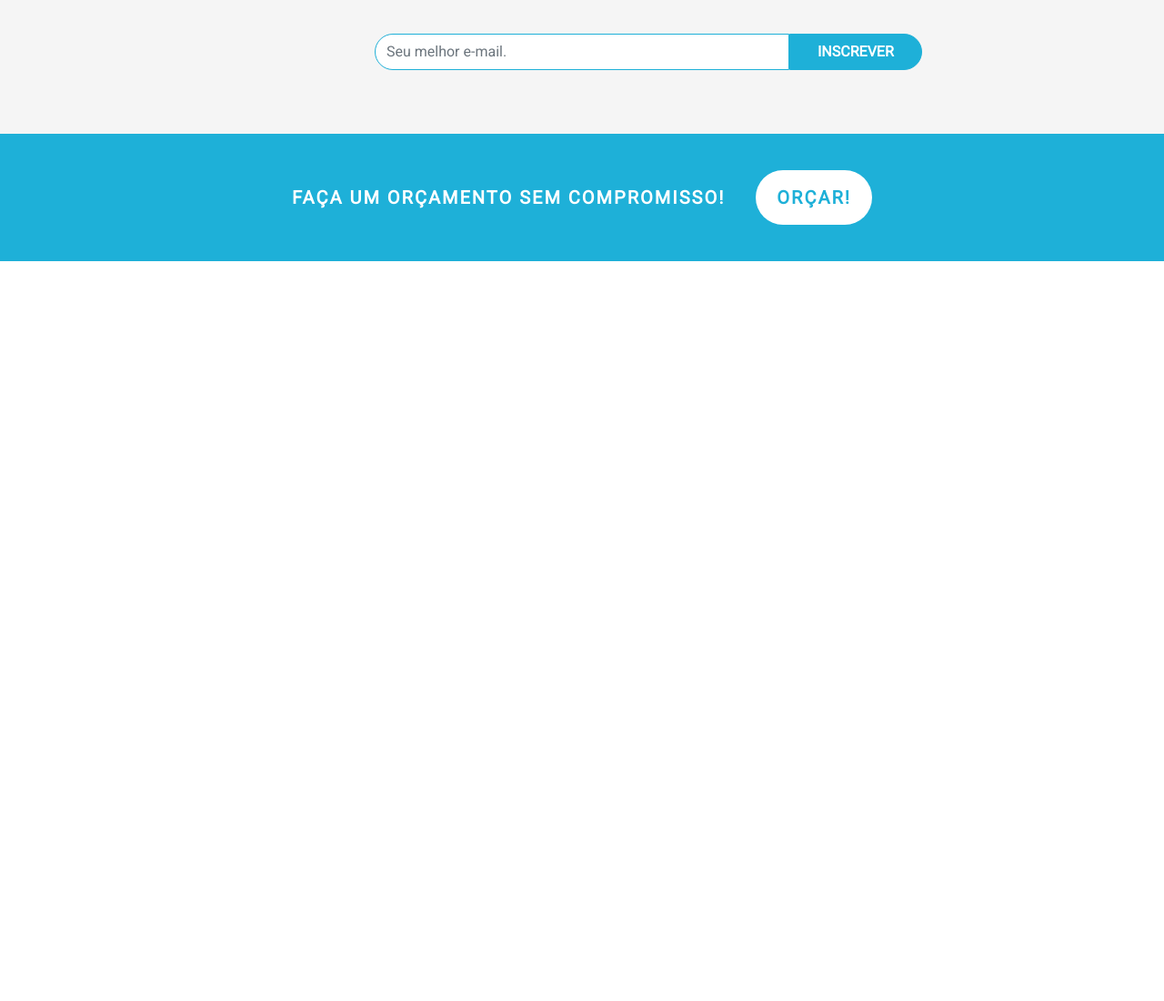
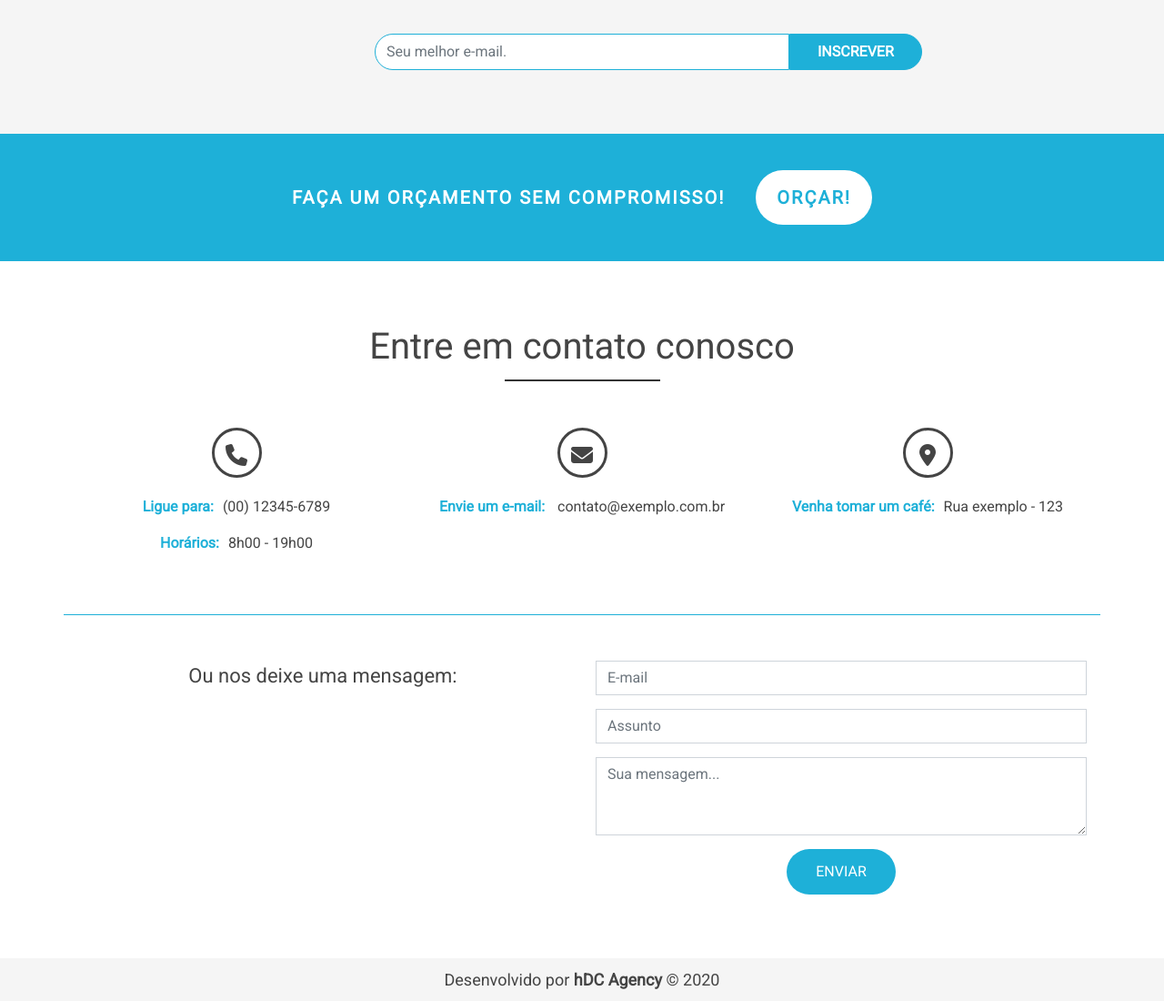
Before and after one commit to jeanmendesf/PaginaExemploBootStrap, a plain HTML site: page index.html in a window 1280 px wide. Shown: the part 4741-5841 px from the top of the page at 91% size. Before the commit the page ends 5028 px from the top, so only its background shows below. Drawn offline with nearby package versions, Linux system fonts and the light colour scheme; a script that the page names is missing.

Commit message:
Criando area "contato" e "rodape"

```diff
--- a/css/styles.css
+++ b/css/styles.css
@@ -366,3 +366,83 @@ padding-left: 0%;
     background-color:rgb(30, 176, 216);
     color: #FFF;
 }
+
+
+
+/* ----------Footer---------- */
+#contact-area{
+    text-align: center;
+}
+
+#contact-area .contact-box{
+    border-bottom: 1px solid rgb(30, 176, 216);
+    padding-bottom: 50px;
+    margin-bottom: 50px;
+}
+
+.contact-box i{
+    color: #444;
+    border: solid ;
+    border-radius: 50%;
+    width: 55px;
+    height: 55px;
+    line-height: 55px;
+    font-size: 24px;
+    margin-bottom: 20px;
+}
+
+.contact-box p{
+    font-size: 16px;
+}
+
+.contact-title{
+    color: rgb(30, 176, 216);
+    font-weight: bold;
+    margin-right: 10px;
+}
+
+#msg-box p{
+    font-size: 22px   ;
+}
+
+#contact-form input[type="text"], #contact-form input[type="email"], #contact-form textarea{
+    margin-bottom: 15px;
+    border-radius: 0;
+}
+
+#contact-form .main-btn{
+    width: 120px;
+    height: 50px;
+}
+
+#contact-form .main-btn:hover{
+    color:  rgb(30, 176, 216);
+    font-weight: bold;
+}
+
+
+
+/* ----------Copyright---------- */
+#copy-area{
+    background-color:  #f5f5f5;
+}
+
+#copy-area .container{
+    padding: 10px 0;
+    text-align: center;
+}
+
+#copy-area p{
+    font-size: 18px;
+    margin-bottom: 0;
+}
+
+#copy-area .container a{
+    font-weight: bold;
+    color: #444;
+}
+
+#copy-area .container a:hover{
+    text-decoration: none;
+    color: rgb(30, 176, 216);
+}
--- a/index.html
+++ b/index.html
@@ -351,15 +351,61 @@
                     </div>
                 </div>
             </div>
-
         </div>
     </main>
 
+    <footer>
+        <!--Area de contato-->
+        <div id="contact-area">
+            <div class="container">
+                <div class="row">
+                    <div class="col-md-12">
+                        <h3 class="main-title">Entre em contato conosco</h3>
+                    </div>
+                    <div class="col-md-4 contact-box">
+                        <i class="fas fa-phone"></i>
+                        <p><span class="contact-title">Ligue para:</span>(00) 12345-6789</p>
+                        <p><span class="contact-title">Horários:</span>8h00 - 19h00</p>
+                    </div>
+                    <div class="col-md-4 contact-box">
+                        <i class="fas fa-envelope"></i>
+                        <p><span class="contact-title">Envie um e-mail:</span> contato@exemplo.com.br</p>
+                    </div>
+                    <div class="col-md-4 contact-box">
+                        <i class="fas fa-map-marker-alt"></i>
+                        <p><span class="contact-title">Venha tomar um café:</span>Rua exemplo - 123</p>
+                    </div>
 
+                    <div class="col-md-6" id="msg-box">
+                        <p>Ou nos deixe uma mensagem:</p>
+                    </div>
+                    <div class="col-md-6" id="contact-form">
+                        <form action="">
+                            <input type="email" class="form-control" placeholder="E-mail" name="email">
+                            <input type="text" class="form-control" placeholder="Assunto" name="subject">
+                            <textarea class="form-control" rows="3" placeholder="Sua mensagem..."
+                                name="message"></textarea>
+                            <input type="submit" class="main-btn" value="Enviar">
+                        </form>
+                    </div>
 
+                </div>
+            </div>
+        </div>
 
+        <!--Copyright-->
+        <div id="copy-area">
+            <div class="container">
+                <div class="row">
+                    <div class="col-md-12">
+                        <p>Desenvolvido por <a href="">hDC Agency</a> &copy; 2020</p>
+                    </div>
+                </div>
+            </div>
+        </div>
+    </footer>
 
-
+    <!--Scripts do projeto-->
     <script src="js/scripts.js"></script>
 </body>
 
```
